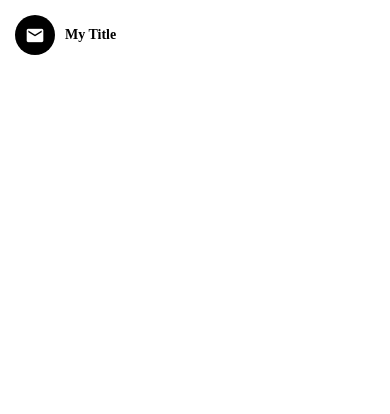
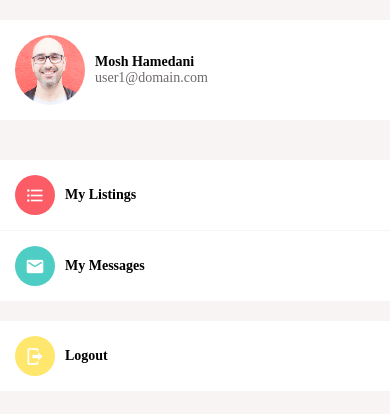
Before and after one commit to Elijah-Harvey/DoneWithIt, a React Native app: screen / in a window 390 px wide. Shown: the top 414 px of the page. Built offline with nearby package versions, Linux system fonts and the light colour scheme.

Commit message:
Building the Account Screen

```diff
--- a/App.js
+++ b/App.js
@@ -7,15 +7,10 @@
 import MessagesScreen from "./app/screens/MessagesScreen";
 import ViewImageScreen from "./app/screens/ViewImageScreen";
 import ListItem from "./app/components/ListItem";
+import AccountScreen from './app/screens/AccountScreen';
 
 export default function App() {
   return (
-    <Screen>
-      <ListItem
-        title="My Title"
-
-        ImageComponent={<Icon name="email" />}
-      />
-    </Screen>
+    <AccountScreen />
   );
 }
--- a/app/components/ListItem.js
+++ b/app/components/ListItem.js
@@ -4,12 +4,19 @@
 import AppText from "./AppText/AppText";
 import Swipeable from "react-native-gesture-handler/Swipeable";
 
-function ListItem({ title, subTitle, image, ImageComponent , onPress, renderRightActions }) {
+function ListItem({
+  title,
+  subTitle,
+  image,
+  IconComponent,
+  onPress,
+  renderRightActions,
+}) {
   return (
     <Swipeable renderRightActions={renderRightActions}>
       <TouchableHighlight underlayColor={colors.light} onPress={onPress}>
         <View style={styles.container}>
-          {ImageComponent}
+          {IconComponent}
           {image && <Image style={styles.image} source={image} />}
           <View style={styles.detailsContainer}>
             <AppText style={styles.title}>{title}</AppText>
@@ -24,6 +31,7 @@
   container: {
     flexDirection: "row",
     padding: 15,
+    backgroundColor: colors.white,
   },
   detailsContainer: {
     marginLeft: 10,
@@ -33,10 +41,9 @@
     width: 70,
     height: 70,
     borderRadius: 35,
-
   },
   title: {
-    fontWeight: "600",
+    fontWeight: "700",
   },
   subTitle: {
     color: colors.meduim,
--- a/app/components/Screen.js
+++ b/app/components/Screen.js
@@ -4,17 +4,15 @@
 import babelConfig from "../../babel.config";
 import colors from "../config/colors";
 
-function Screen({ children }) {
-  return <SafeAreaView style={styles.screen}>
-  {children}
-  </SafeAreaView>
+function Screen({ children, style }) {
+  return <SafeAreaView style={[styles.screen, style]}>{children}</SafeAreaView>;
 }
 
 const styles = StyleSheet.create({
   screen: {
     paddingTop: Constants.statusBarHeight,
-    flex: 1
-  }
-})
+    flex: 1,
+  },
+});
 
 export default Screen;
--- /dev/null
+++ b/app/screens/AccountScreen.js
@@ -0,0 +1,69 @@
+import React from "react";
+import { FlatList, StyleSheet, View } from "react-native";
+import Icon from "../components/Icon";
+
+import ListItem from "../components/ListItem";
+import ListItemSeparatorComponent from "./../components/ListItemSeparator";
+import Screen from "../components/Screen";
+import colors from "../config/colors";
+
+const menuItems = [
+  {
+    title: "My Listings",
+    icon: {
+      name: "format-list-bulleted",
+      backgroundColor: colors.primary,
+    },
+  },
+  {
+    title: "My Messages",
+    icon: {
+      name: "email",
+      backgroundColor: colors.secondary,
+    },
+  },
+];
+
+function AccountScreen(props) {
+  return (
+    <Screen style={styles.screen}>
+      <View style={styles.container}>
+        <ListItem
+          title="Mosh Hamedani"
+          subTitle="user1@domain.com"
+          image={require("../assets/mosh.jpg")}
+        />
+      </View>
+      <View style={styles.container}>
+        <FlatList
+          data={menuItems}
+          keyExtractor={(menuItem) => menuItem.title}
+          ItemSeparatorComponent={ListItemSeparatorComponent}
+          renderItem={({ item }) => (
+            <ListItem
+              title={item.title}
+              IconComponent={
+                <Icon
+                  name={item.icon.name}
+                  backgroundColor={item.icon.backgroundColor}
+                />
+              }
+            />
+          )}
+        />
+      </View>
+      <ListItem title="Logout" IconComponent={<Icon name="logout" backgroundColor="#ffe66d"/>}/>
+    </Screen>
+  );
+}
+
+const styles = StyleSheet.create({
+  screen: {
+    backgroundColor: colors.light,
+  },
+  container: {
+    marginVertical: 20,
+  },
+});
+
+export default AccountScreen;
```
